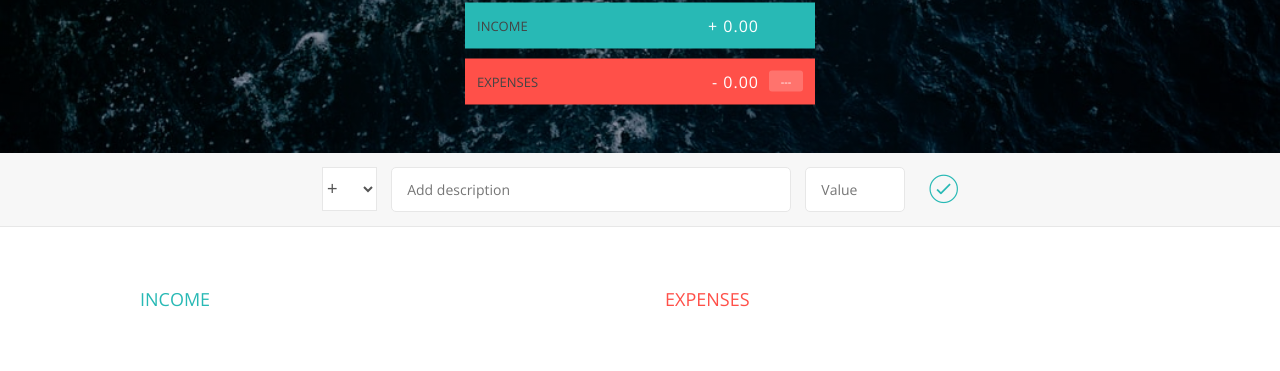
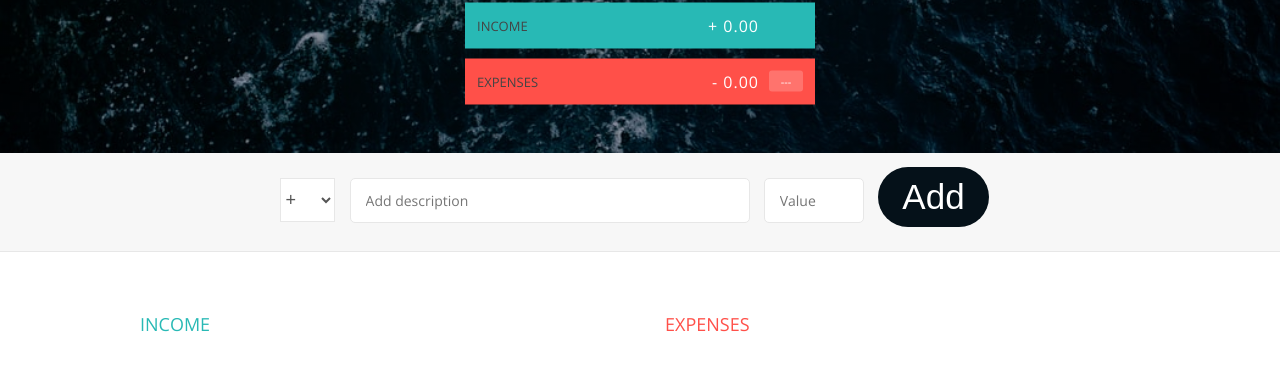
Before and after one commit to jdulay91/BudgetCalculator, a plain HTML site: page index.html in a window 1280 px wide. Shown: the part 167-538 px from the top of the page. Drawn offline with nearby package versions, Linux system fonts and the light colour scheme.

Commit message:
changed button

```diff
--- a/index.html
+++ b/index.html
@@ -46,7 +46,7 @@
                     </select>
                     <input type="text" class="add__description" placeholder="Add description">
                     <input type="number" class="add__value" placeholder="Value">
-                    <button class="add__btn"><i class="ion-ios-checkmark-outline"></i></button>
+                    <button class="add__btn button3">Add</button>
                 </div>
             </div>
 
--- a/style.css
+++ b/style.css
@@ -175,6 +175,32 @@ body {
 
 .add__btn:focus { outline: none; }
 
+.button3 {
+    display: inline-block;
+    padding: 0.3em 0.7em;
+    margin: 0 0.3em 0.3em 0;
+    border-radius: 2em;
+    box-sizing: border-box;
+    text-decoration: none;
+    font-family: 'Robot', sans-serif;
+    font-weight:200;
+    color: #FFFFFF;
+    background-color: #051119;
+    text-align: center;
+    transition: all 0.2s;
+}
+
+.button3:hover {
+    background-color: 	#54748c;
+}
+
+@media all and (max-width:30em) {
+    .button3{
+        display:block;
+        margin:0.2em auto;
+    }
+}
+
 /***** LISTS *****/
 .container {
     width: 1000px;
```
